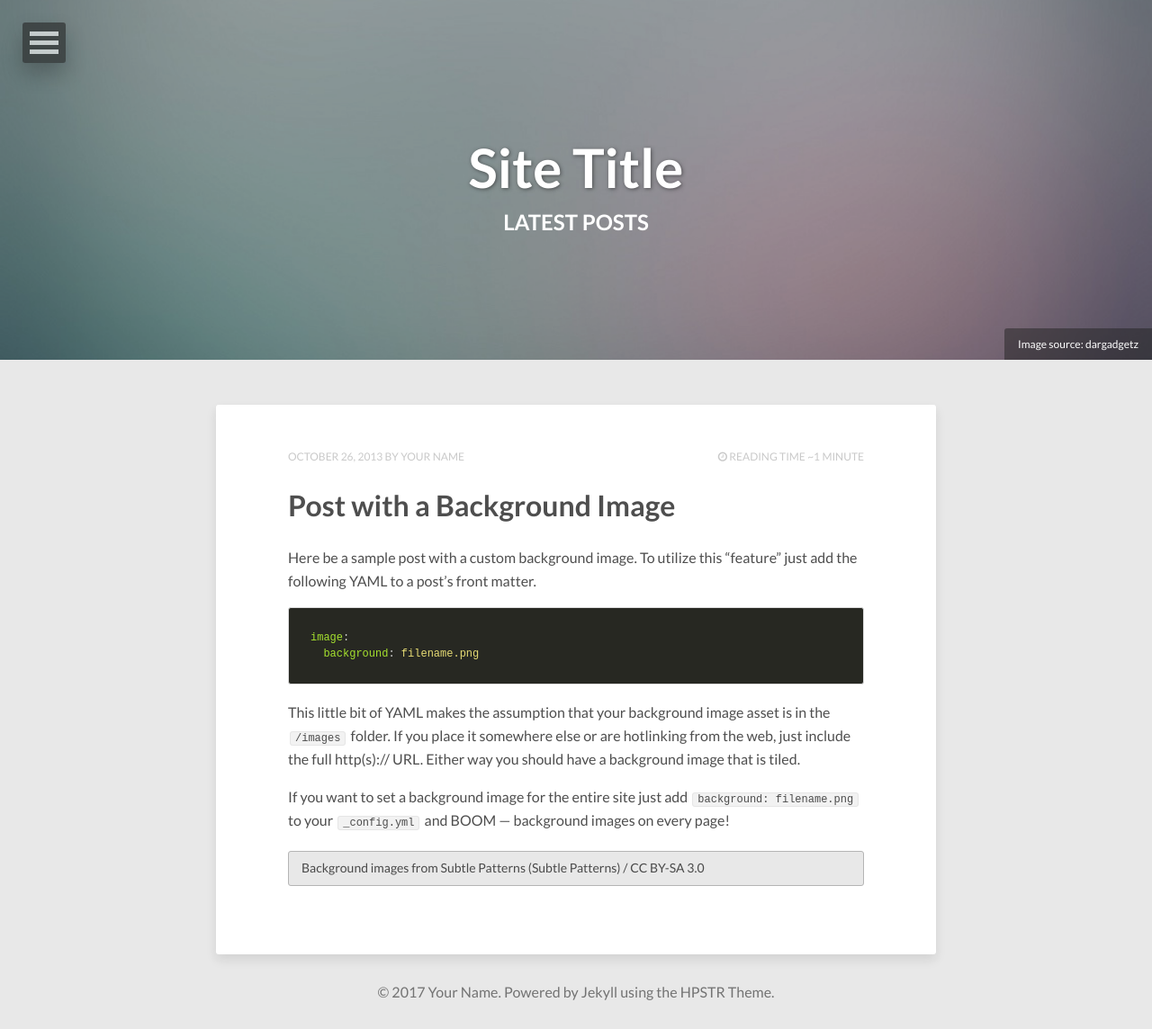
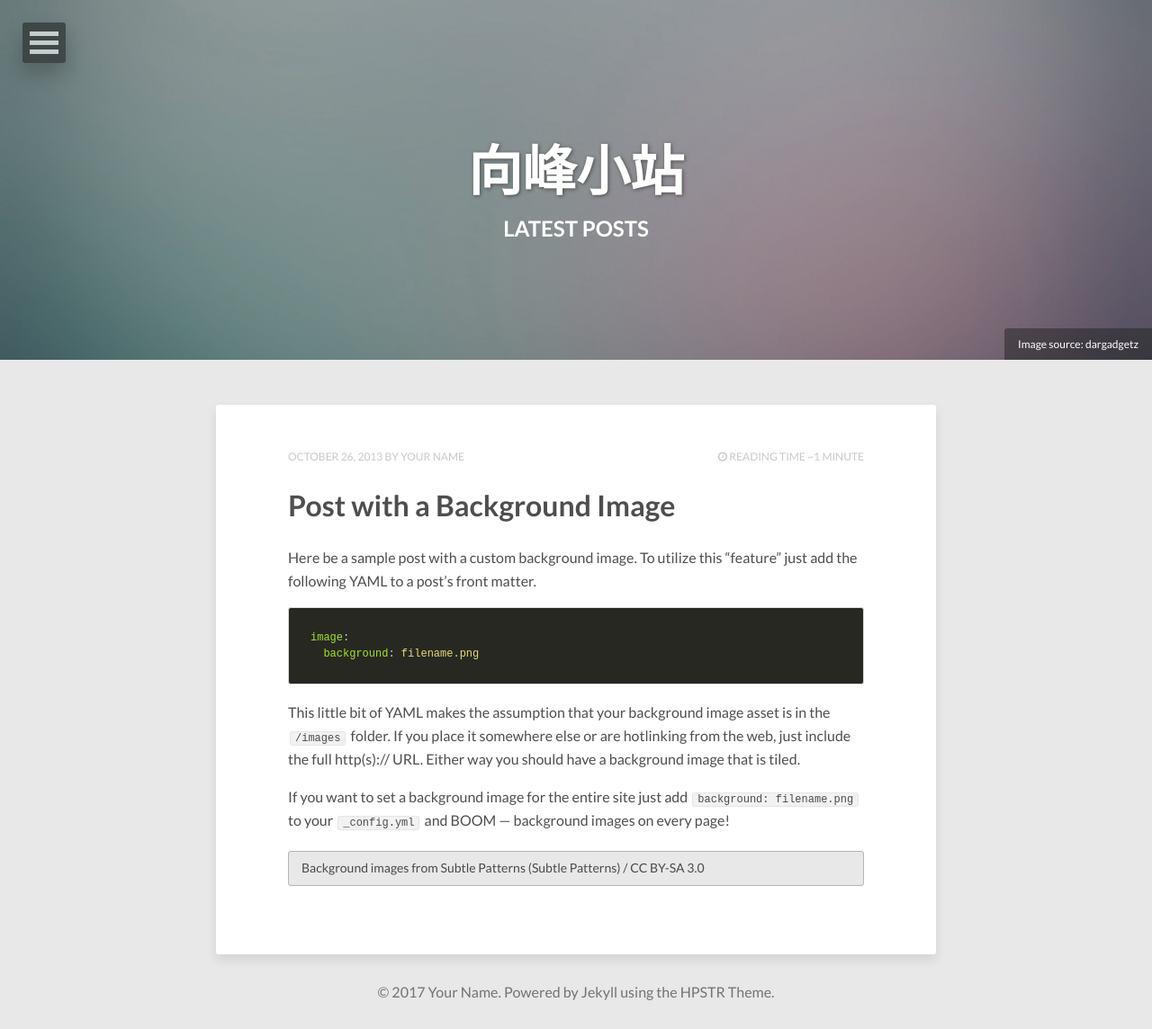
Before and after one commit to YangXiangFeng/YangXiangFeng.GitHub.io, a Jekyll site: the page built from index.html, in a window 1280 px wide. Shown: the whole page at 90% size. Built offline with Jekyll 4.4.1, drawn with Linux system fonts in a browser that asks for light colours; nearby versions of some CDN libraries; the list of posts is cut into pages by our own code.

Commit message:
Update _config.yml

```diff
--- a/_config.yml
+++ b/_config.yml
@@ -1,18 +1,18 @@
-title:            Site Title
-description:      Describe your website here.
+title:            向峰小站
+description:      一个菜鸟的成长之路
 disqus_shortname:
 reading_time:     true
 words_per_minute: 200
 # Your site's domain goes here (eg: https://mmistakes.github.io, http://yourdomain.com, etc)
 # When testing locally leave blank or use http://localhost:4000
-url:
+url: https://YangXiangFeng.github.io
 
 # Owner/author information
 owner:
   name:           Your Name
   avatar:         avatar.jpg
   bio:            "Your bio goes here. It shouldn't be super long but a good sentence or two should suffice."
-  email:          you@email.com
+  email:          15538204898@163.com
   # Social networking links used in footer. Update and remove as you like.
   twitter:
   facebook:
```
